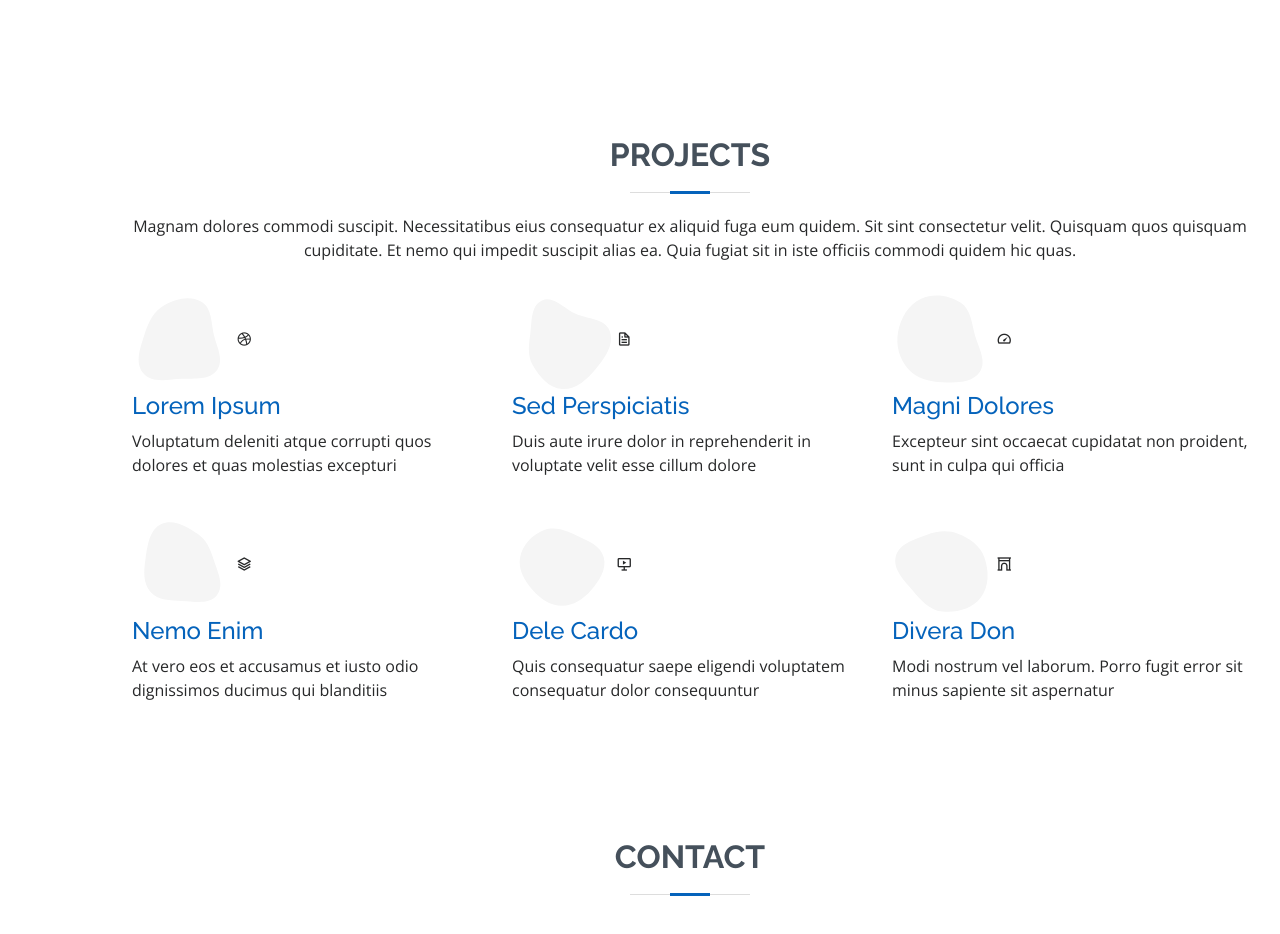
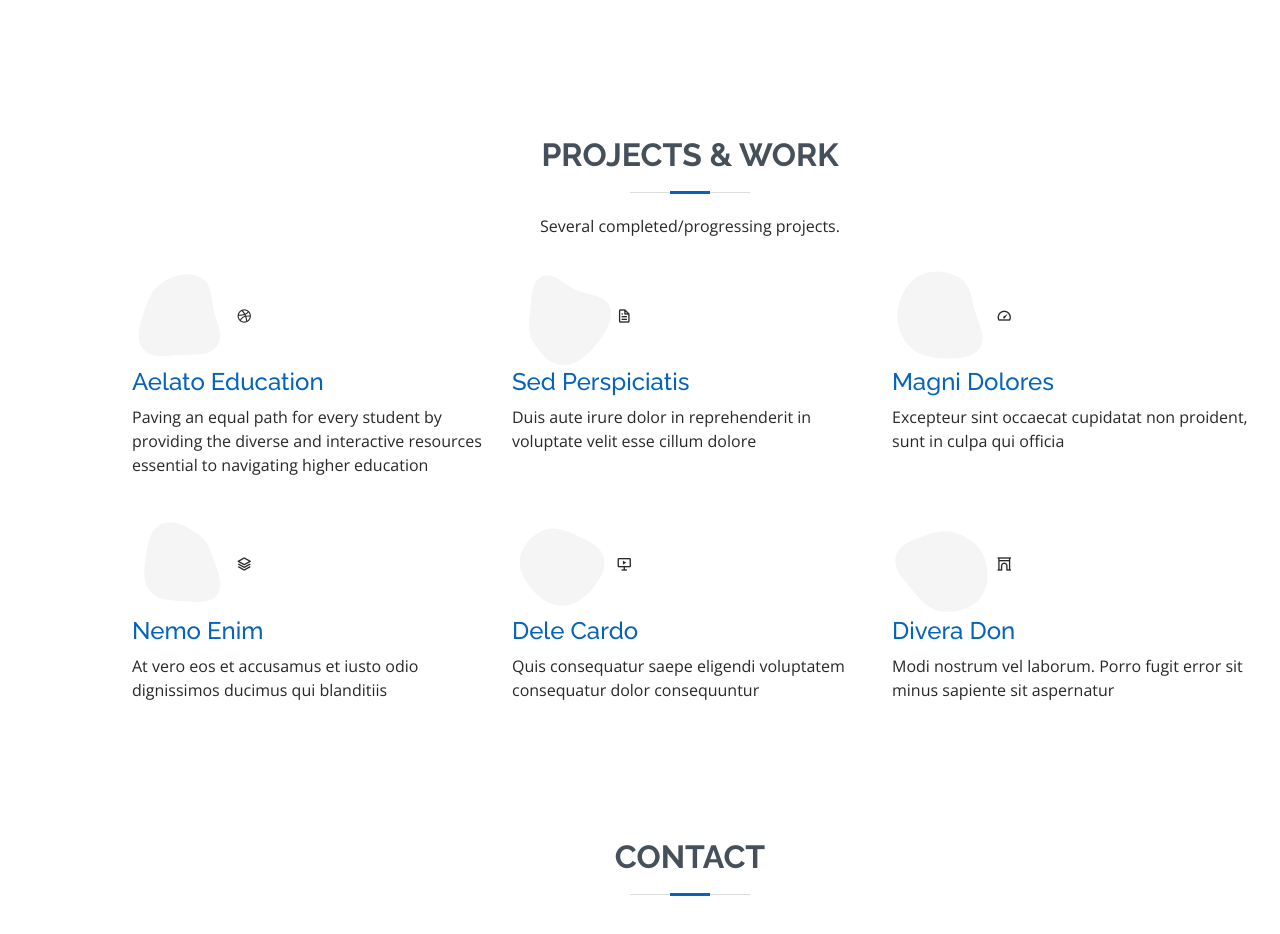
Before and after one commit to arezaziz/arez.github.io, a plain HTML site: page index.html in a window 1280 px wide. Shown: the part 4640-5574 px from the top of the page. Drawn offline with nearby package versions, Linux system fonts and the light colour scheme.

Commit message:
Update index.html

```diff
--- a/index.html
+++ b/index.html
@@ -449,8 +449,8 @@
       <div class="container" data-aos="fade-up">
 
         <div class="section-title">
-          <h2>Projects</h2>
-          <p>Magnam dolores commodi suscipit. Necessitatibus eius consequatur ex aliquid fuga eum quidem. Sit sint consectetur velit. Quisquam quos quisquam cupiditate. Et nemo qui impedit suscipit alias ea. Quia fugiat sit in iste officiis commodi quidem hic quas.</p>
+          <h2>Projects & Work</h2>
+          <p>Several completed/progressing projects.</p>
         </div>
 
         <div class="row">
@@ -463,8 +463,8 @@
                 </svg>
                 <i class="bx bxl-dribbble"></i>
               </div>
-              <h4><a href="">Lorem Ipsum</a></h4>
-              <p>Voluptatum deleniti atque corrupti quos dolores et quas molestias excepturi</p>
+              <h4><a href="">Aelato Education</a></h4>
+              <p>Paving an equal path for every student by providing the diverse and interactive resources essential to navigating higher education</p>
             </div>
           </div>
 
```
